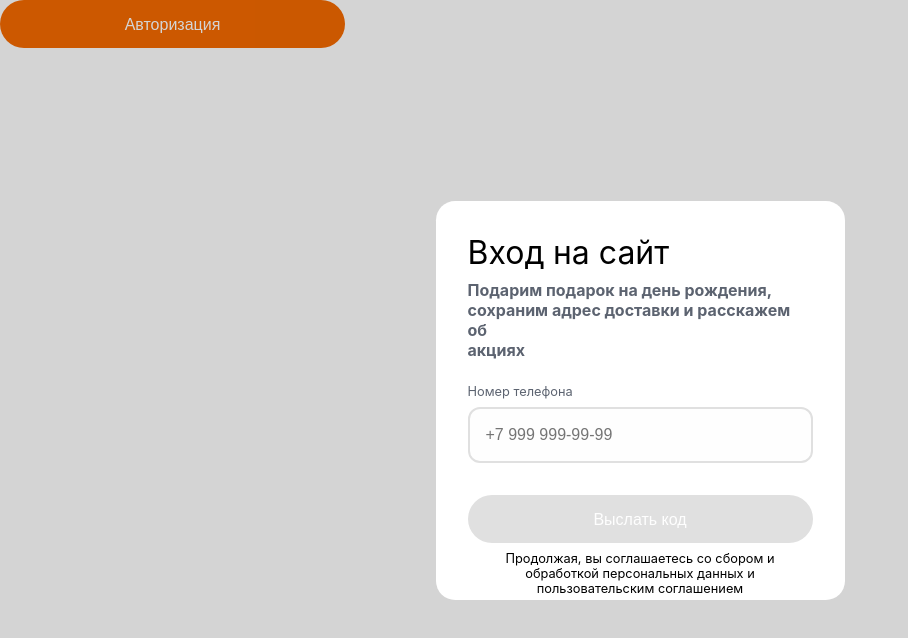
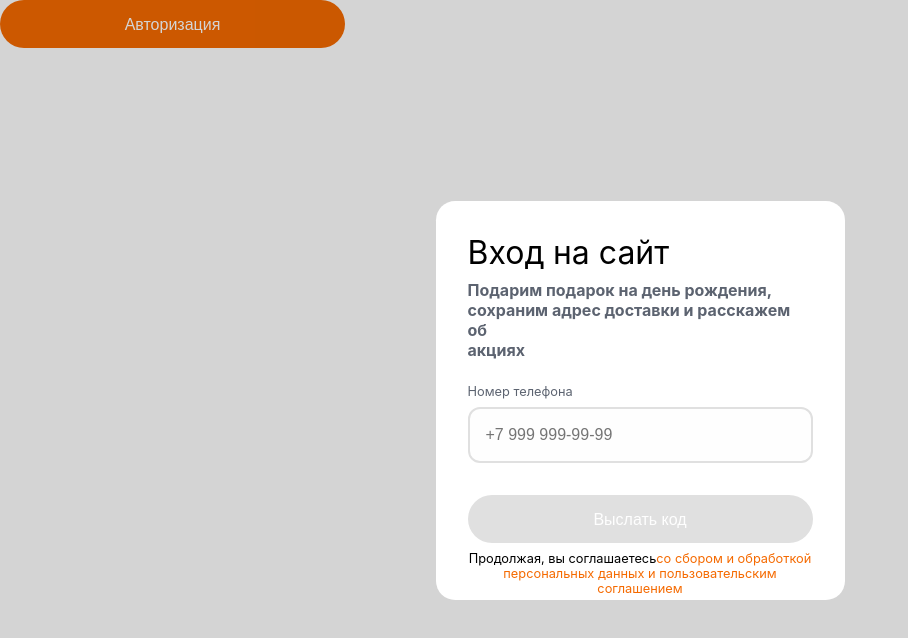
Before and after one commit to P4nzer1/pizza, a React app in the folder pizza/: page / in a window 1280 px wide. Both pictures are taken after a click on the button "Авторизация". Shown: the top 638 px of the page, without its empty margins (0-908 px from the left). Built offline with nearby package versions, Linux system fonts and the light colour scheme; the HTML template or start-up script is replaced by a standard one.

Commit message:
Добавлен и протестирован компонент ссылки

```diff
--- a/pizza/src/features/auth/ui/AuthForm.tsx
+++ b/pizza/src/features/auth/ui/AuthForm.tsx
@@ -6,6 +6,7 @@ import Modal from '@/shared/ui/Modal/Modal';
 import Text from '@/shared/ui/Text/Text';
 
 import styles from './AuthForm.module.scss';
+import Link from '@/shared/ui/Link/Link';
 
 interface AuthFormProps {
   onSubmit: (phone: string, code: string) => void;
@@ -21,7 +22,7 @@ const AuthForm = ({ onSubmit }: AuthFormProps) => {
     /^\+7\s\d{3}\s\d{3}-\d{2}-\d{2}$/.test(value);
 
   const isValidCode = (value: string) =>
-  /^\d{4}$/.test(value);
+    /^\d{4}$/.test(value);
 
   const formatCode = (value: string) => {
     const digits = value.replace(/\D/g, '');
@@ -133,8 +134,10 @@ const AuthForm = ({ onSubmit }: AuthFormProps) => {
           />
 
           <Text className={styles['margin-top-s']}>
-            Продолжая, вы соглашаетесь со сбором и обработкой персональных данных
-            и пользовательским соглашением
+            Продолжая, вы соглашаетесь
+            <Link>со сбором и обработкой персональных данных
+              и пользовательским соглашением
+            </Link>
           </Text>
         </div>
       </Modal>
--- /dev/null
+++ b/pizza/src/shared/ui/Link/Link.module.scss
@@ -0,0 +1,19 @@
+@import '../../styles/global.scss';
+
+.link {
+    text-decoration: none;
+    cursor: pointer;
+    transition: color 0.3s ease;
+
+    &.white {
+        color: $white;
+    }
+
+    &.black {
+        color: $black;
+    }
+
+    &.orange {
+        color: $orange;
+    }
+}
--- /dev/null
+++ b/pizza/src/shared/ui/Link/Link.tsx
@@ -0,0 +1,23 @@
+import { AnchorHTMLAttributes, ReactNode } from "react"
+import classNames from "classnames";
+
+import styles from './Link.module.scss'
+
+interface LinkProps extends AnchorHTMLAttributes<HTMLAnchorElement> {
+    children: ReactNode;
+    className?: string;
+    color?: 'white' | 'black' | 'orange';
+}
+
+const Link = (props: LinkProps) => {
+    const { children, color='orange', className, ...rest } = props;
+    const linkClass = classNames(styles.link, styles[color], className);
+
+    return (
+        <a className={linkClass} {...rest}>
+            {children}
+        </a>
+    );
+};
+
+export default Link;
```
